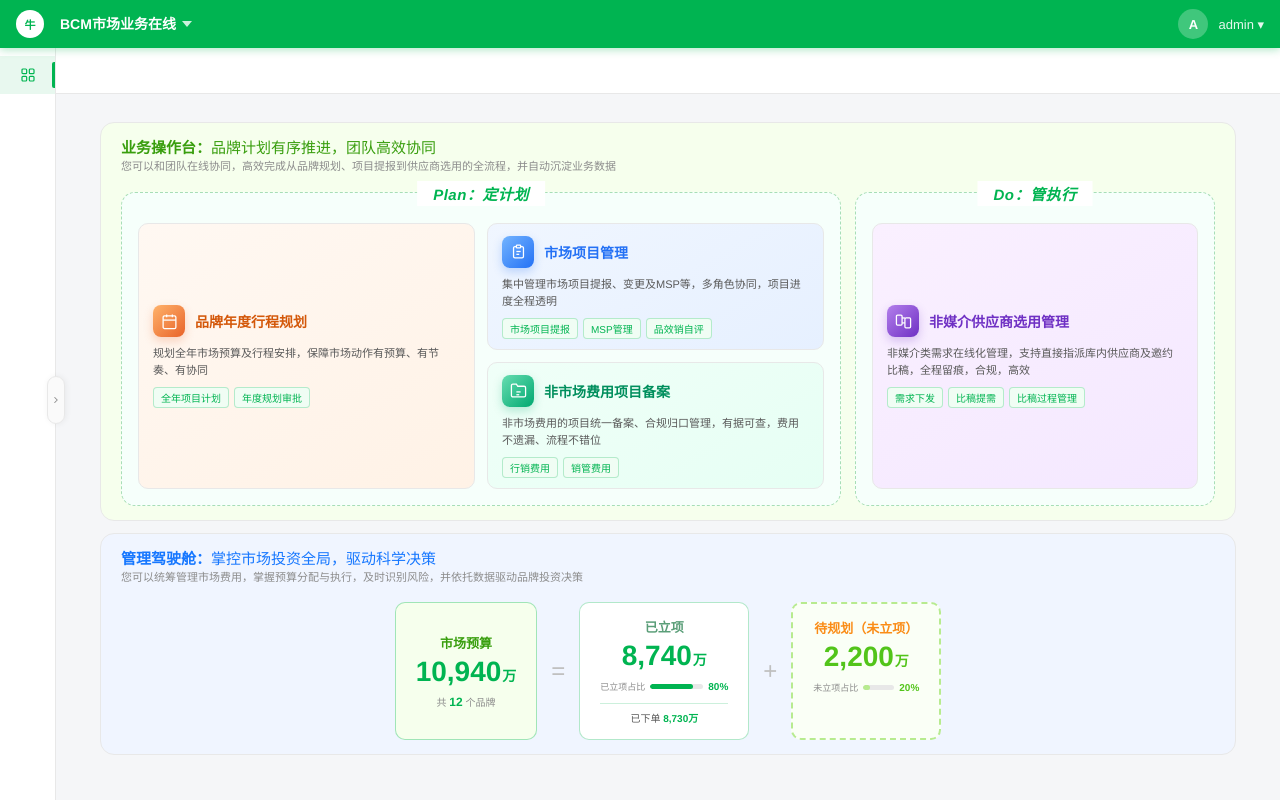
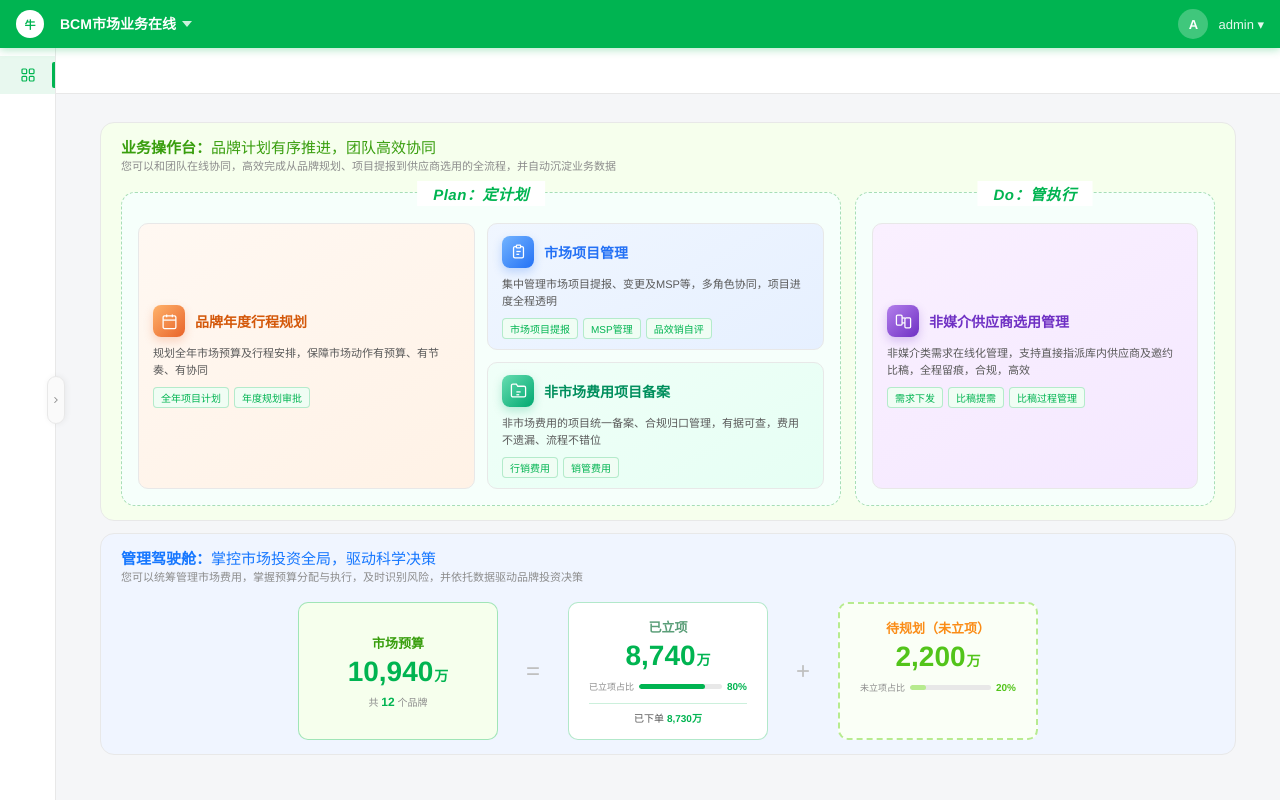
Before and after one commit to chenzw862/chenzw862.github.io, a plain HTML site: page index.html in a window 1280 px wide. Drawn offline with Linux system fonts and the light colour scheme.

Commit message:
Add files via upload

```diff
--- a/index.html
+++ b/index.html
@@ -523,16 +523,16 @@ canvas{display:block;max-width:100%}
     <div style="display:flex;align-items:stretch;gap:0;justify-content:center">
 
       <!-- 市场预算 -->
-      <div style="flex:0 0 auto;background:#f6ffed;border:1.5px solid rgba(0,180,81,.35);border-radius:10px;padding:14px 20px;min-width:130px;display:flex;flex-direction:column;align-items:center;justify-content:center;text-align:center">
+      <div style="flex:0 0 auto;background:#f6ffed;border:1.5px solid rgba(0,180,81,.35);border-radius:10px;padding:14px 20px;width:200px;display:flex;flex-direction:column;align-items:center;justify-content:center;text-align:center">
         <div style="font-size:13px;font-weight:600;color:#389e0d;margin-bottom:6px">市场预算</div>
         <div style="font-size:28px;font-weight:800;color:var(--green);line-height:1">10,940<span style="font-size:14px;font-weight:600;margin-left:1px">万</span></div>
         <div style="font-size:10px;color:#8c8c8c;margin-top:8px">共 <b style="color:var(--green);font-size:12px">12</b> 个品牌</div>
       </div>
 
-      <div style="display:flex;align-items:center;padding:0 14px;font-size:24px;font-weight:300;color:#bfbfbf;flex-shrink:0">=</div>
+      <div style="display:flex;align-items:center;padding:0 28px;font-size:24px;font-weight:300;color:#bfbfbf;flex-shrink:0">=</div>
 
       <!-- 已立项 -->
-      <div style="flex:0 0 auto;background:#fff;border:1.5px solid rgba(0,180,81,.3);border-radius:10px;padding:14px 20px;display:flex;flex-direction:column;align-items:center;text-align:center;min-width:170px">
+      <div style="flex:0 0 auto;background:#fff;border:1.5px solid rgba(0,180,81,.3);border-radius:10px;padding:14px 20px;display:flex;flex-direction:column;align-items:center;text-align:center;width:200px">
         <div style="font-size:13px;font-weight:600;color:#5A9E78;margin-bottom:6px">已立项</div>
         <div style="font-size:28px;font-weight:800;color:var(--green);line-height:1">8,740<span style="font-size:14px;font-weight:600;margin-left:1px">万</span></div>
         <div style="display:flex;align-items:center;gap:5px;margin:10px 0 4px;width:100%">
@@ -543,10 +543,10 @@ canvas{display:block;max-width:100%}
         <div style="margin-top:6px;padding-top:6px;border-top:1px solid rgba(0,180,81,.2);width:100%;font-size:10px;color:#595959">已下单 <b style="color:var(--green)">8,730万</b></div>
       </div>
 
-      <div style="display:flex;align-items:center;padding:0 14px;font-size:24px;font-weight:300;color:#bfbfbf;flex-shrink:0">+</div>
+      <div style="display:flex;align-items:center;padding:0 28px;font-size:24px;font-weight:300;color:#bfbfbf;flex-shrink:0">+</div>
 
       <!-- 待规划（未立项） -->
-      <div style="flex:0 0 auto;background:#fafff6;border:2px dashed #b7eb8f;border-radius:10px;padding:14px 20px;display:flex;flex-direction:column;align-items:center;text-align:center;min-width:150px">
+      <div style="flex:0 0 auto;background:#fafff6;border:2px dashed #b7eb8f;border-radius:10px;padding:14px 20px;display:flex;flex-direction:column;align-items:center;text-align:center;width:200px">
         <div style="font-size:13px;font-weight:600;color:#fa8c16;margin-bottom:6px">待规划（未立项）</div>
         <div style="font-size:28px;font-weight:800;color:#52c41a;line-height:1">2,200<span style="font-size:14px;font-weight:600;margin-left:1px">万</span></div>
         <div style="display:flex;align-items:center;gap:5px;margin:10px 0 4px;width:100%">
```
